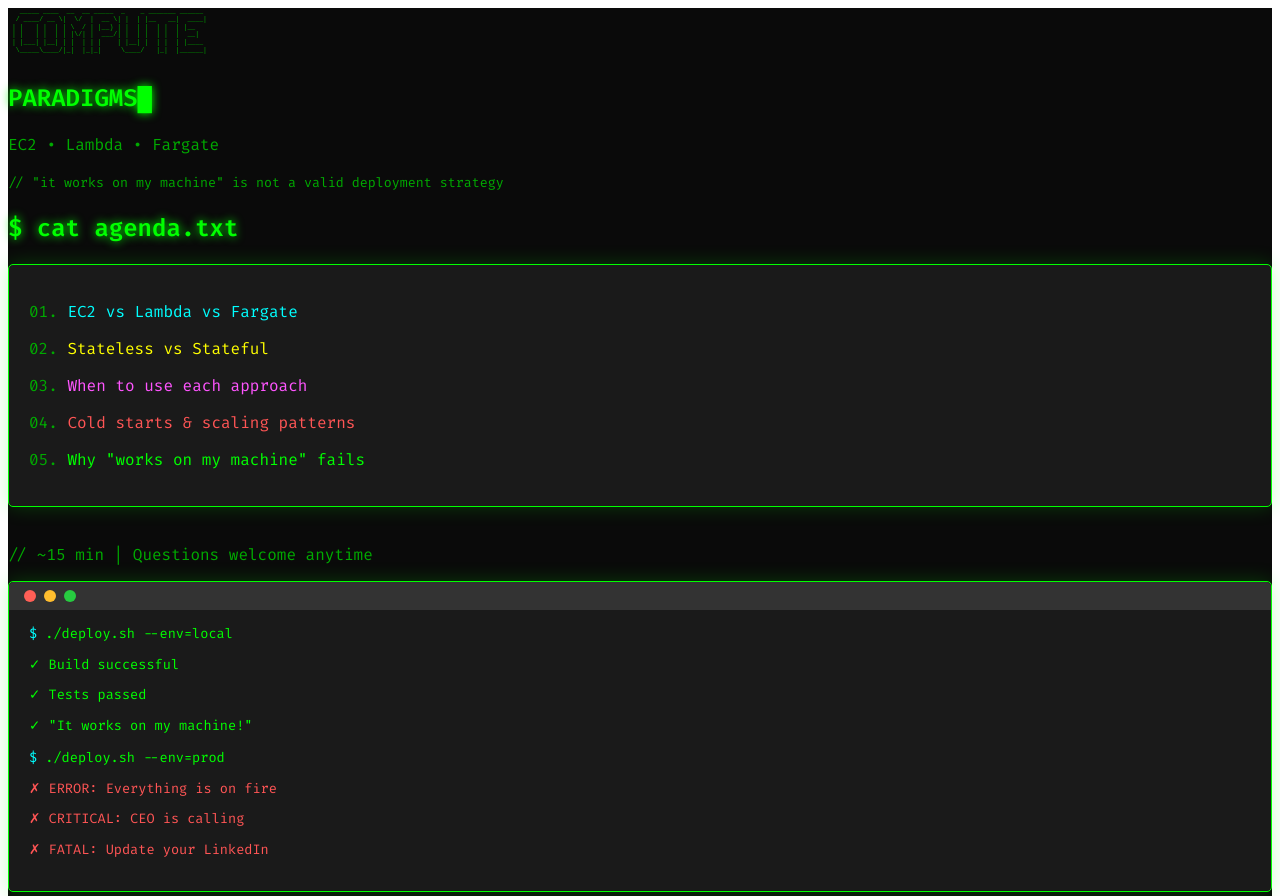
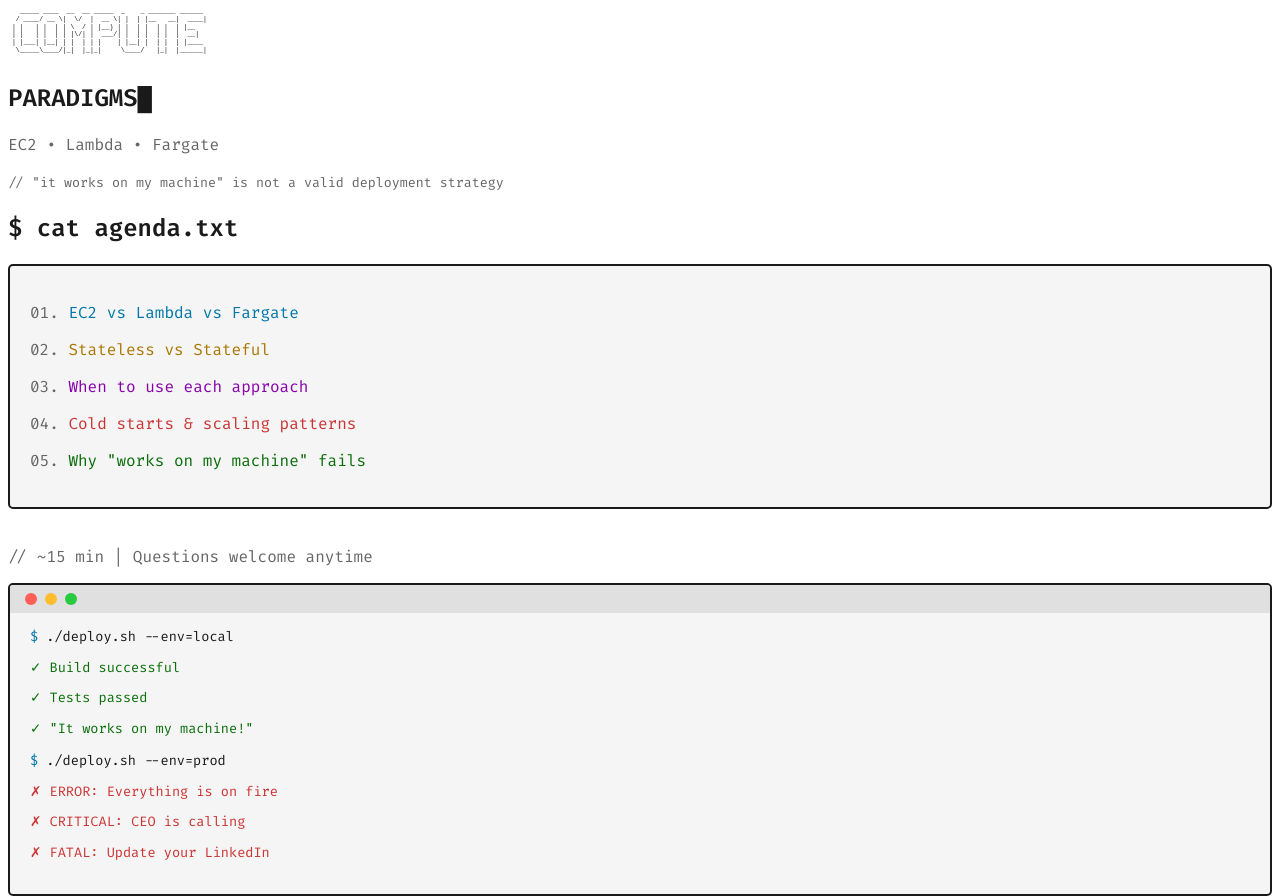
Before and after one commit to rishad1234/cml-slides, a website built with Vite: page compute-paradigms/index.html in a window 1280 px wide. Shown: the top 896 px of the page. Built offline with nearby package versions, Linux system fonts and the light colour scheme; what reveal.js would draw is missing.

Commit message:
Change design to make it print friendly

```diff
--- a/compute-paradigms/index.html
+++ b/compute-paradigms/index.html
@@ -12,13 +12,14 @@
       @import url('https://fonts.googleapis.com/css2?family=Fira+Code:wght@400;600&display=swap');
 
       :root {
-        --terminal-green: #00ff00;
-        --terminal-dim: #00aa00;
-        --terminal-bg: #0a0a0a;
-        --terminal-cyan: #00ffff;
-        --terminal-yellow: #ffff00;
-        --terminal-red: #ff5555;
-        --terminal-magenta: #ff55ff;
+        --terminal-green: #0a6e0a;
+        --terminal-dim: #666666;
+        --terminal-bg: #ffffff;
+        --terminal-cyan: #0077aa;
+        --terminal-yellow: #aa7700;
+        --terminal-red: #cc3333;
+        --terminal-magenta: #8800aa;
+        --terminal-dark: #1a1a1a;
       }
 
       .reveal {
@@ -29,12 +30,11 @@
       .reveal h1, .reveal h2, .reveal h3, .reveal h4 {
         font-family: 'Fira Code', monospace;
         text-transform: none;
-        color: var(--terminal-green);
-        text-shadow: 0 0 10px var(--terminal-green);
+        color: var(--terminal-dark);
       }
 
       .reveal p, .reveal li, .reveal td, .reveal th {
-        color: var(--terminal-green);
+        color: var(--terminal-dark);
       }
 
       .reveal .dim {
@@ -57,6 +57,10 @@
         color: var(--terminal-magenta);
       }
 
+      .reveal .green {
+        color: var(--terminal-green);
+      }
+
       .reveal .prompt::before {
         content: "$ ";
         color: var(--terminal-cyan);
@@ -77,19 +81,18 @@
       }
 
       .reveal .terminal-box {
-        background: #1a1a1a;
-        border: 1px solid var(--terminal-green);
+        background: #f5f5f5;
+        border: 2px solid var(--terminal-dark);
         border-radius: 5px;
         padding: 20px;
         text-align: left;
-        box-shadow: 0 0 20px rgba(0, 255, 0, 0.2);
       }
 
       .reveal .terminal-header {
-        background: #333;
+        background: #e0e0e0;
         margin: -20px -20px 15px -20px;
         padding: 8px 15px;
-        border-radius: 5px 5px 0 0;
+        border-radius: 3px 3px 0 0;
         display: flex;
         gap: 8px;
       }
@@ -107,7 +110,7 @@
       .reveal table {
         border-collapse: collapse;
         font-size: 0.7em;
-        border: 1px solid var(--terminal-dim);
+        border: 2px solid var(--terminal-dark);
       }
 
       .reveal th, .reveal td {
@@ -116,7 +119,7 @@
       }
 
       .reveal th {
-        background: #1a1a1a;
+        background: #f0f0f0;
       }
 
       .reveal small {
@@ -126,7 +129,7 @@
       .reveal .ascii-art {
         font-size: 0.5em;
         line-height: 1.2;
-        color: var(--terminal-dim);
+        color: var(--terminal-dark);
       }
 
       .reveal em {
@@ -165,6 +168,14 @@
 
       .reveal table {
         margin: 0 auto;
+      }
+
+      /* Print styles */
+      @media print {
+        * {
+          -webkit-print-color-adjust: exact !important;
+          print-color-adjust: exact !important;
+        }
       }
     </style>
   </head>
@@ -254,7 +265,6 @@
 
         <!-- EC2 -->
         <section>
-          <section>
           <h2>$ man ec2</h2>
           <div class="terminal-box">
             <p><strong>NAME</strong></p>
@@ -264,6 +274,7 @@
             <p style="margin-left: 20px;" class="dim">"Here's a computer. Good luck."</p>
           </div>
         </section>
+
         <section>
           <h2>$ ec2 --describe</h2>
           <div class="terminal-box">
@@ -273,10 +284,8 @@
             <p class="fragment"><span class="cyan kv">--use-case</span> "I need SSH, don't ask"</p>
           </div>
         </section>
-        </section>
 
         <!-- Lambda -->
-        <section>
         <section>
           <h2>$ man lambda</h2>
           <div class="terminal-box">
@@ -287,6 +296,7 @@
             <p style="margin-left: 20px;" class="dim">"Servers exist. You just pretend they don't."</p>
           </div>
         </section>
+
         <section>
           <h2>$ lambda --describe</h2>
           <div class="terminal-box">
@@ -296,10 +306,8 @@
             <p class="fragment"><span class="yellow kv">--use-case</span> Event-driven, bursty loads</p>
           </div>
         </section>
-        </section>
 
         <!-- Fargate -->
-        <section>
         <section>
           <h2>$ man fargate</h2>
           <div class="terminal-box">
@@ -310,6 +318,7 @@
             <p style="margin-left: 20px;" class="dim">"docker run, but make it someone else's problem"</p>
           </div>
         </section>
+
         <section>
           <h2>$ fargate --describe</h2>
           <div class="terminal-box">
@@ -318,7 +327,6 @@
             <p class="fragment"><span class="magenta kv">--timeout</span> None. Run forever.</p>
             <p class="fragment"><span class="magenta kv">--use-case</span> Lambda too short, EC2 too much</p>
           </div>
-          </section>
         </section>
 
         <!-- Comparison Table -->
@@ -385,7 +393,6 @@
 
         <!-- Stateless vs Stateful Examples -->
         <section>
-          <section>
           <h2 style="font-size: 1.2em;">$ cat examples/stateless.log</h2>
           <div class="terminal-box" style="font-size: 0.6em; padding: 12px;">
             <p class="cyan">// STATELESS: REST API</p>
@@ -396,6 +403,7 @@
             <p style="margin-top: 8px;">✓ Token validated each request | ✓ Data from DB | ✓ Any server</p>
           </div>
         </section>
+
         <section>
           <h2 style="font-size: 1.2em;">$ cat examples/stateful.log</h2>
           <div class="terminal-box" style="font-size: 0.6em; padding: 12px;">
@@ -406,6 +414,7 @@
             <p class="red" style="margin-top: 8px;">✗ Server dies → session lost | ✗ Can't migrate | ✗ Sticky sessions</p>
           </div>
         </section>
+
         <section>
           <h2 style="font-size: 1.2em;">$ diff stateless stateful</h2>
           <div class="terminal-box" style="font-size: 0.6em; padding: 12px;">
@@ -415,7 +424,6 @@
             <p><span class="yellow kv">Stateful</span> Crash? Data gone, user angry</p>
             <p style="margin-top: 8px;"><span class="green">Pro tip:</span> Externalize state to Redis/ElastiCache</p>
           </div>
-          </section>
         </section>
 
         <!-- Stateless Architecture -->
@@ -432,7 +440,6 @@
 
         <!-- Cold Starts -->
         <section>
-          <section>
           <h2 class="red">$ ./cold-start.sh</h2>
           <div class="terminal-box">
             <p class="dim">// The awkward pause before your function responds</p>
@@ -440,6 +447,7 @@
             <p>Loading runtime........<span class="blink">█</span></p>
           </div>
         </section>
+
         <section>
           <h2>$ time cold-start --all</h2>
           <div class="terminal-box">
@@ -448,7 +456,6 @@
             <p><span class="cyan kv">EC2:</span> 1min → 5min <span class="dim">(whole OS boot)</span></p>
           </div>
           <p class="fragment dim"><br>// Fix: warm pools, optimize images, provisioned concurrency</p>
-          </section>
         </section>
 
         <!-- Scaling Patterns -->
```
Lines whose indentation alone changed are shown as unchanged.
